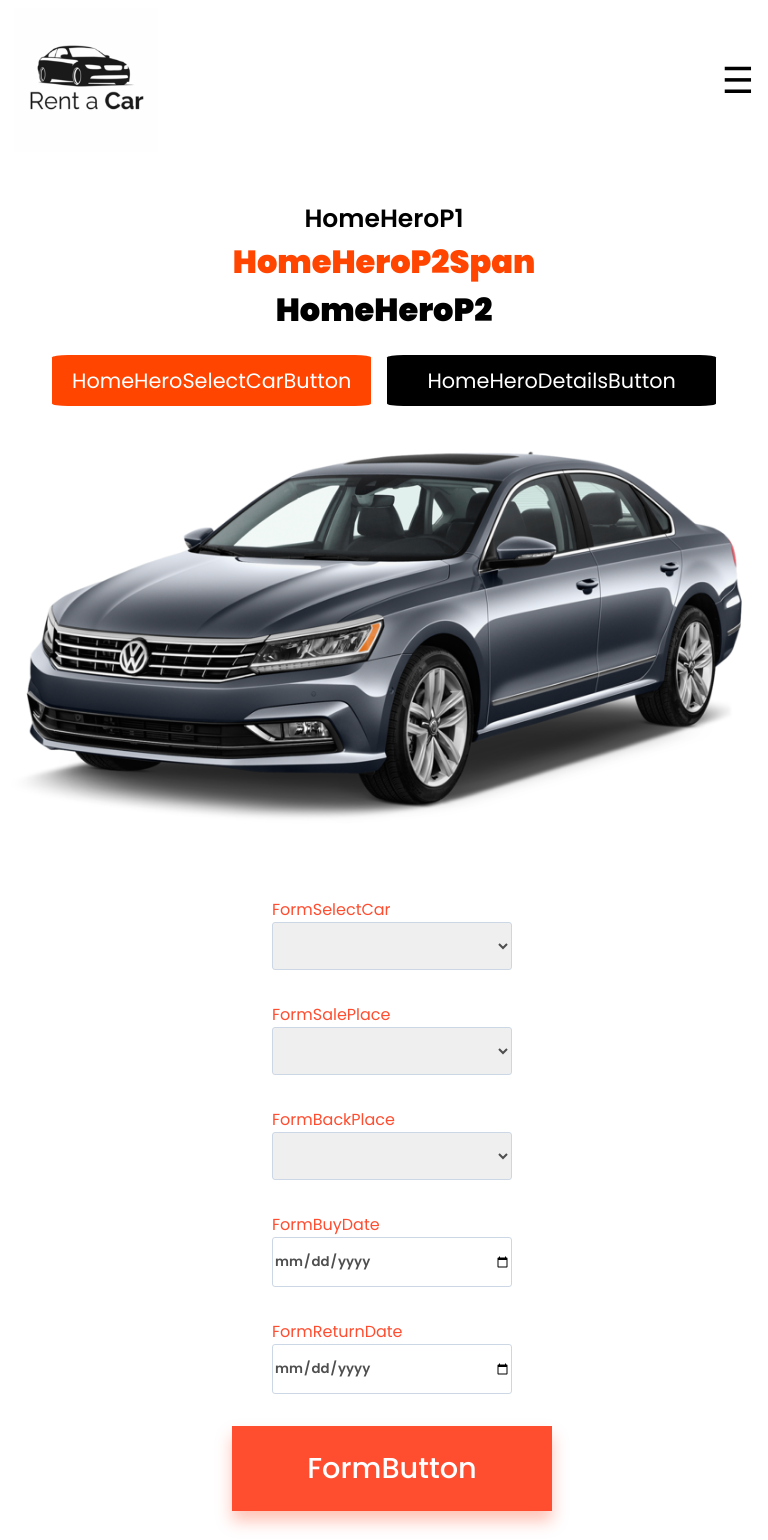
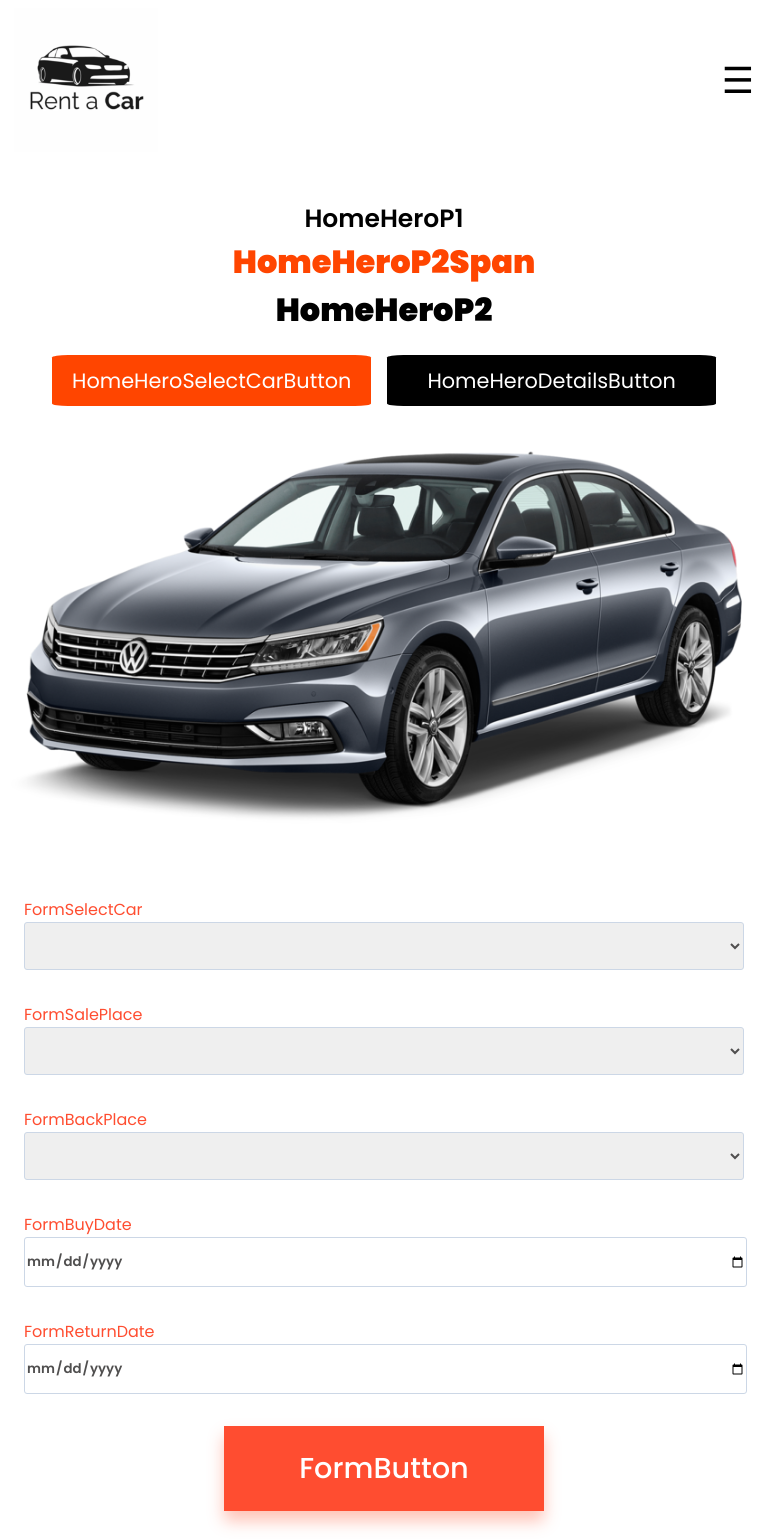
Before and after one commit to emirhancopoglu/RentACar, a React (Create React App) app: page /home in a window 768 px wide. Shown: the top 1540 px of the page. Built offline with nearby package versions, Linux system fonts and the light colour scheme; the HTML template or start-up script is replaced by a standard one.

Commit message:
form input css updated

```diff
--- a/src/Styles/Information.css
+++ b/src/Styles/Information.css
@@ -38,6 +38,7 @@
     flex-direction: column;
     align-items: center;
     justify-content: center;
+    gap: 5rem;
   }
 }
 
--- a/src/Styles/RentCarForm.css
+++ b/src/Styles/RentCarForm.css
@@ -90,27 +90,49 @@ input {
   .formdiv button {
     width: 100%;
   }
-  .formdiv input {
-    width: 14.815rem;
+
+  .formcontainer {
+    padding: 4rem 1rem 0rem 1rem;
+  }
+  .selectcar {
+    width: 100%;
   }
   .selectcar select {
-    width: 15rem;
+    width: 100%;
     height: 3rem;
     color: #504f4f;
     font-weight: 600;
     border: 1px solid #ccd7e6;
     border-radius: 3px;
   }
+  .selectcity {
+    width: 100%;
+  }
   .selectcity select {
-    width: 15rem;
+    width: 100%;
     height: 3rem;
     color: #504f4f;
     font-weight: 600;
     border: 1px solid #ccd7e6;
     border-radius: 3px;
   }
-  .selectcityback select {
-    width: 15rem;
+  .selectcityback {
+    width: 100%;
+  }
+  .selectrentdate {
+    width: 100%;
+  }
+  .selectrentdate input {
+    width: 100%;
+  }
+  .selectcityback {
+    width: 100%;
+  }
+  .selectrentdateback {
+    width: 100%;
+  }
+  .selectrentdateback input {
+    width: 100%;
     height: 3rem;
     color: #504f4f;
     font-weight: 600;
@@ -136,27 +158,48 @@ input {
   .sendbutton div {
     justify-content: center;
   }
-  .formdiv input {
-    width: 14.815rem;
+  .formcontainer {
+    padding: 4rem 1rem 0rem 1rem;
+  }
+  .selectcar {
+    width: 100%;
   }
   .selectcar select {
-    width: 15rem;
+    width: 100%;
     height: 3rem;
     color: #504f4f;
     font-weight: 600;
     border: 1px solid #ccd7e6;
     border-radius: 3px;
   }
+  .selectcity {
+    width: 100%;
+  }
   .selectcity select {
-    width: 15rem;
+    width: 100%;
     height: 3rem;
     color: #504f4f;
     font-weight: 600;
     border: 1px solid #ccd7e6;
     border-radius: 3px;
   }
-  .selectcityback select {
-    width: 15rem;
+  .selectcityback {
+    width: 100%;
+  }
+  .selectrentdate {
+    width: 100%;
+  }
+  .selectrentdate input {
+    width: 100%;
+  }
+  .selectcityback {
+    width: 100%;
+  }
+  .selectrentdateback {
+    width: 100%;
+  }
+  .selectrentdateback input {
+    width: 100%;
     height: 3rem;
     color: #504f4f;
     font-weight: 600;
```
Also changed, not shown: 6 other files (tests, documents, lock files or other folders).
